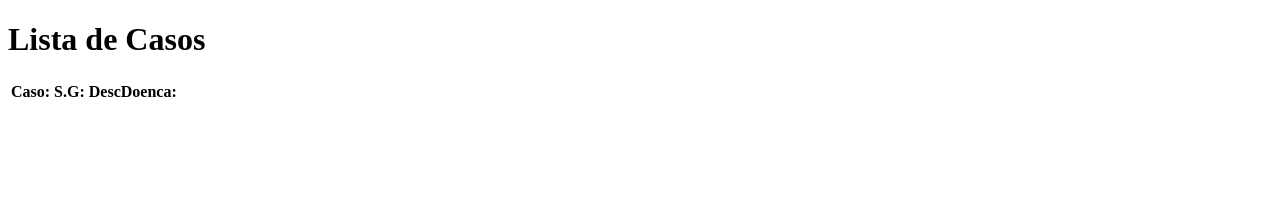
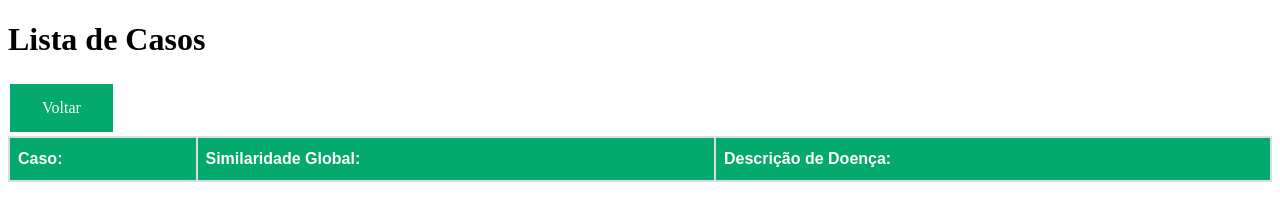
Before and after one commit to samuelrsouza/soyCases, a website: page public/case.html in a window 1280 px wide. Drawn offline with Linux system fonts and the light colour scheme; no server answers.

Commit message:
Table Visual Adjust

```diff
--- a/public/case.html
+++ b/public/case.html
@@ -4,28 +4,65 @@
     <meta charset="UTF-8">
     <meta http-equiv="X-UA-Compatible" content="IE=edge">
     <meta name="viewport" content="width=device-width, initial-scale=1.0">
-    <title>Data Fetch</title>
+    <title>Lista de Casos</title>
+
+    <style>
+        .button {
+            border: none;
+            color: white;
+            padding: 15px 32px;
+            text-align: center;
+            text-decoration: none;
+            display: inline-block;
+            font-size: 16px;
+            margin: 4px 2px;
+            cursor: pointer;
+            background-color: #04AA6D;
+            }
+
+        #casos {
+            font-family: Arial, Helvetica, sans-serif;
+            border-collapse: collapse;
+            width: 100%;
+        }
+
+        #casos td, #casos th {
+            border: 2px solid #ddd;
+            padding: 8px;
+        }
+
+        #casos tr:nth-child(even){background-color: #f2f2f2;}
+
+        #casos tr:hover {background-color: #ddd;}
+
+        #casos th {
+            padding-top: 12px;
+            padding-bottom: 12px;
+            text-align: left;
+            background-color: #04AA6D;
+            color: white;
+        }
+    </style>
 </head>
 <body>
     <h1>Lista de Casos</h1>
     <div class="container">
-        <table class="table table-stripped">
+        <a href="/" class="button" type="button">Voltar</a>
+        <table id="casos" class="table table-stripped">
             <thead>
                 <tr>
                     <th>Caso: </th>
-                    <th>S.G: </th>
-                    <th>DescDoenca: </th>
+                    <th>Similaridade Global: </th>
+                    <th>Descrição de Doença: </th>
                 </tr>
             </thead>
             <tbody id="data">
             </tbody>
+        </table>
+    </div>
+    <script>
 
-        </table>
-
-
-        </div>
-    <script>
-         //Json Javascript notation
+         //Notação Json Javascript
          fetch("https://sheet.best/api/sheets/233c3d65-08b2-45e8-87bb-ece4e7a611f3")
          .then(response => response.json())
          .then(data =>{
@@ -35,17 +72,19 @@
         //       console.log(data[i])
         //    }
 
-           if(data.length > 0){
+
+    if(data.length > 0){
 
     var  temp = "";
+
     data1 =   data.sort(function(a,b){
         return a.Similaridade > b.Similaridade ? -1 : (a.Similaridade < b.Similaridade) ? 1:0
     })
     data1.forEach((u) => {
         temp += "<tr>"
         temp += "<td>"+ u.Caso +"</td>"
-        temp += "<td>"+u.Similaridade+"</td>"
-        temp += "<td>"+u.Doença+"</td></tr>"
+        temp += "<td>"+ u.Similaridade+"</td>"
+        temp += "<td>"+ u.Doença+"</td></tr>"
     })
     document.getElementById("data").innerHTML = temp;
 }
```
Also changed, not shown: public/index.html (+27 -4 lines), source/index.js (+16 -2 lines).
